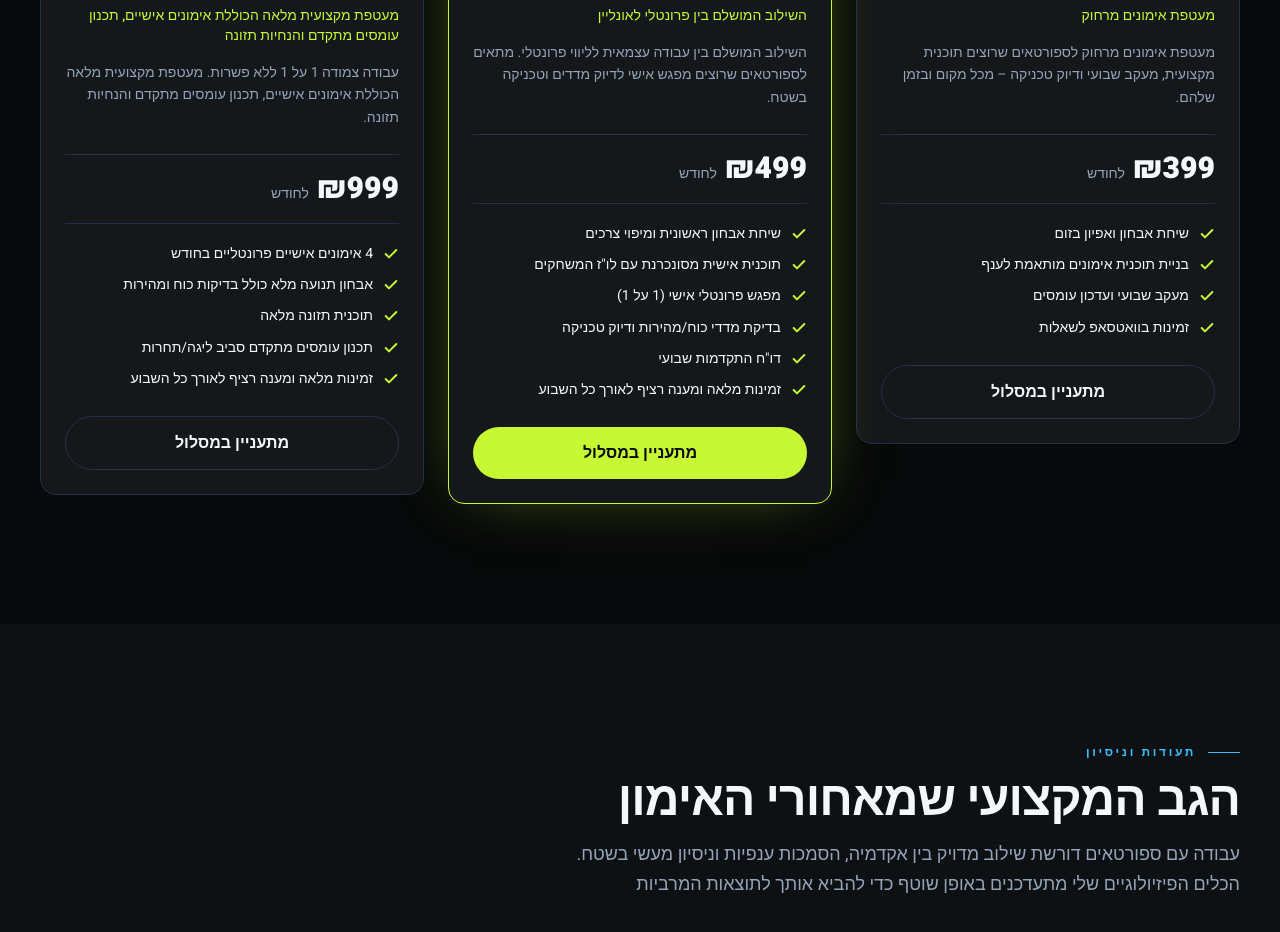
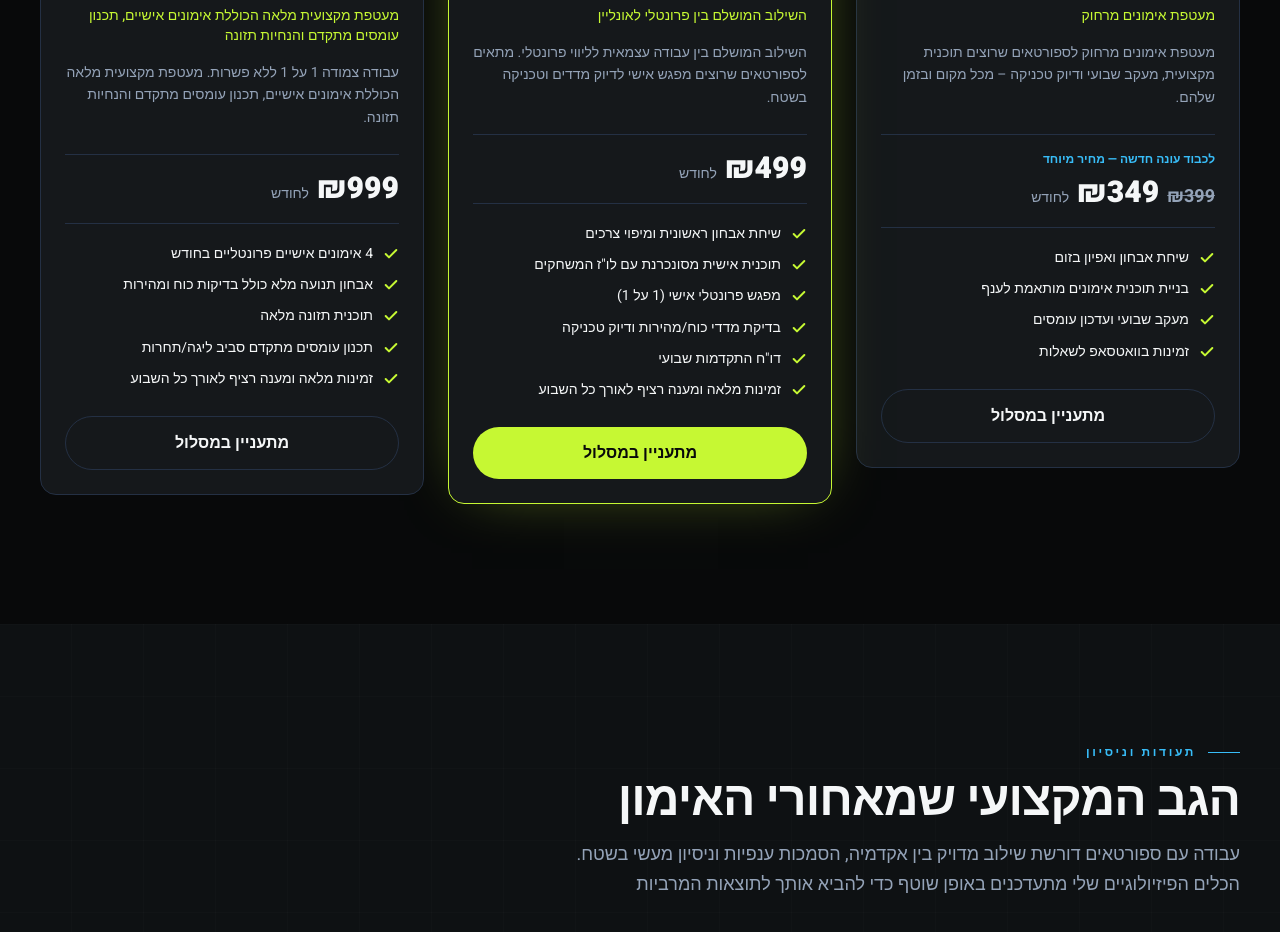
Before and after one commit to shaiyarkoni/sy-performance, a Next.js app: page / in a window 1280 px wide. Shown: the part 3200-4132 px from the top of the page. Built offline with nearby package versions, Linux system fonts and the light colour scheme.

Commit message:
Add optional sale pricing to program cards.
Show strikethrough original price, promo label, and sale price; apply new-season offer to the online plan.

Co-authored-by: Cursor <cursoragent@cursor.com>

```diff
--- a/data/content.en.json
+++ b/data/content.en.json
@@ -66,7 +66,9 @@
         "name": "Full online",
         "tagline": "Remote coaching package",
         "description": "Remote coaching for athletes who want a professional plan, weekly follow-up, and technique precision — from anywhere, on their schedule.",
-        "price": "₪399",
+        "originalPrice": "₪399",
+        "price": "₪349",
+        "promoLabel": "New season special — discounted rate",
         "period": "per month",
         "features": [
           "Assessment and goal-mapping call on Zoom",
--- a/data/content.json
+++ b/data/content.json
@@ -82,7 +82,9 @@
         "name": "אונליין מלא",
         "tagline": "מעטפת אימונים מרחוק",
         "description": "מעטפת אימונים מרחוק לספורטאים שרוצים תוכנית מקצועית, מעקב שבועי ודיוק טכניקה – מכל מקום ובזמן שלהם.",
-        "price": "₪399",
+        "originalPrice": "₪399",
+        "price": "₪349",
+        "promoLabel": "לכבוד עונה חדשה — מחיר מיוחד",
         "period": "לחודש",
         "features": [
           "שיחת אבחון ואפיון בזום",
--- a/src/components/admin/panels.tsx
+++ b/src/components/admin/panels.tsx
@@ -301,16 +301,34 @@ export function ProgramsPanel({ value, onChange }: PanelProps<"programs">) {
               />
               <Row>
                 <TextField
-                  label="מחיר"
+                  label="מחיר (מבצע / נוכחי)"
                   value={item.price}
                   onChange={(price) => update({ price })}
-                  hint="למשל ₪750"
+                  hint="למשל ₪349"
                 />
+                <TextField
+                  label="מחיר לפני הנחה (אופציונלי)"
+                  value={item.originalPrice ?? ""}
+                  onChange={(originalPrice) =>
+                    update({ originalPrice: originalPrice || undefined })
+                  }
+                  hint="יוצג עם קו חוצה, למשל ₪399"
+                />
+              </Row>
+              <Row>
                 <TextField
                   label="תקופה"
                   value={item.period}
                   onChange={(period) => update({ period })}
                   hint="למשל לחודש"
+                />
+                <TextField
+                  label="תווית מבצע (אופציונלי)"
+                  value={item.promoLabel ?? ""}
+                  onChange={(promoLabel) =>
+                    update({ promoLabel: promoLabel || undefined })
+                  }
+                  hint="למשל לכבוד עונה חדשה — מחיר מיוחד"
                 />
               </Row>
               <StringListField
--- a/src/components/site/programs.tsx
+++ b/src/components/site/programs.tsx
@@ -62,9 +62,21 @@ export function Programs({ programs, whatsappNumber }: ProgramsProps) {
                     {program.description}
                   </p>
 
-                  <div className="mt-6 flex items-baseline gap-2 border-y border-line py-4">
-                    <span className="text-3xl font-black">{program.price}</span>
-                    <span className="text-sm text-fog">{program.period}</span>
+                  <div className="mt-6 border-y border-line py-4">
+                    {program.promoLabel ? (
+                      <p className="mb-2 text-xs font-bold text-accent-cool">
+                        {program.promoLabel}
+                      </p>
+                    ) : null}
+                    <div className="flex flex-wrap items-baseline gap-x-2 gap-y-1">
+                      {program.originalPrice ? (
+                        <span className="text-lg font-bold text-fog line-through decoration-fog/80">
+                          {program.originalPrice}
+                        </span>
+                      ) : null}
+                      <span className="text-3xl font-black">{program.price}</span>
+                      <span className="text-sm text-fog">{program.period}</span>
+                    </div>
                   </div>
 
                   <ul className="mt-5 flex-1 space-y-3">
--- a/src/lib/types.ts
+++ b/src/lib/types.ts
@@ -17,6 +17,10 @@ export type Program = {
   tagline: string;
   description: string;
   price: string;
+  /** מחיר לפני הנחה — מוצג עם קו חוצה כשמוגדר */
+  originalPrice?: string;
+  /** טקסט קצר מעל המחיר, למשל «לכבוד עונה חדשה» */
+  promoLabel?: string;
   period: string;
   features: string[];
   popular: boolean;
```
